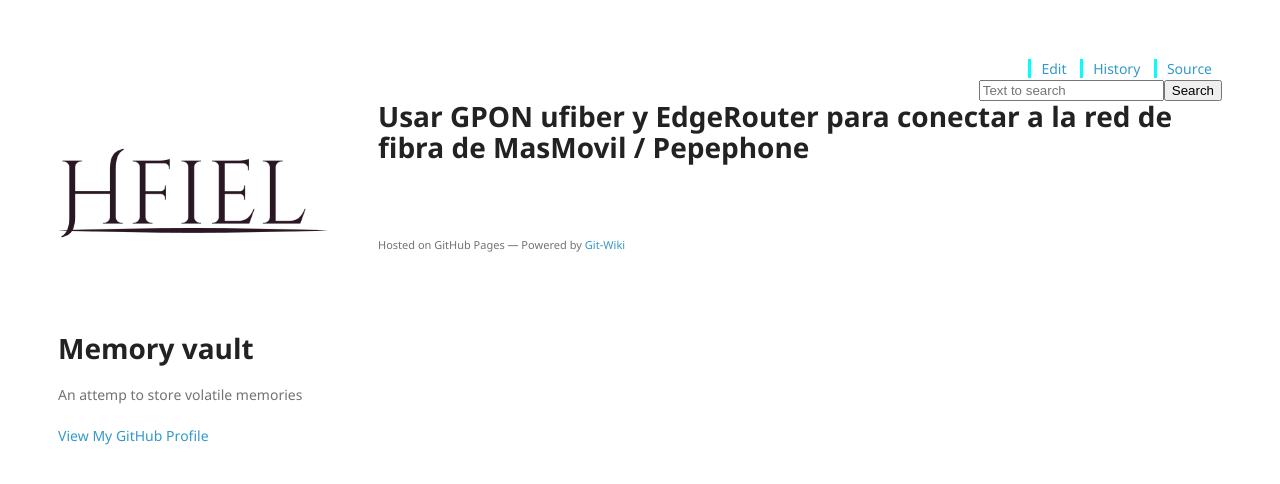
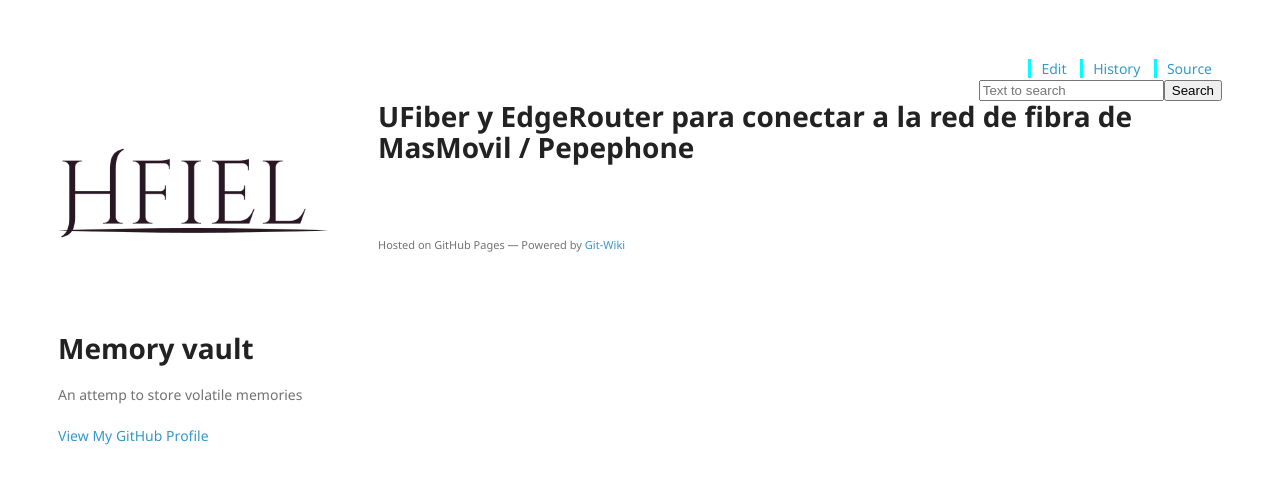
Before and after one commit to hfiel/hfiel.github.io, a Jekyll site: the page built from wiki/network/ufiber_edgerouter.md, in a window 1280 px wide. Shown: the top 484 px of the page. Built offline with Jekyll 4.4.1, drawn with Linux system fonts in a browser that asks for light colours; nearby versions of some CDN libraries; our own code applies the rules of GitHub Pages for plain Markdown files.

Commit message:
Update ufiber_edgerouter.md

```diff
--- a/wiki/network/ufiber_edgerouter.md
+++ b/wiki/network/ufiber_edgerouter.md
@@ -1 +1 @@
-# Usar GPON ufiber y EdgeRouter para conectar a la red de fibra de MasMovil / Pepephone
+# UFiber y EdgeRouter para conectar a la red de fibra de MasMovil / Pepephone
```
